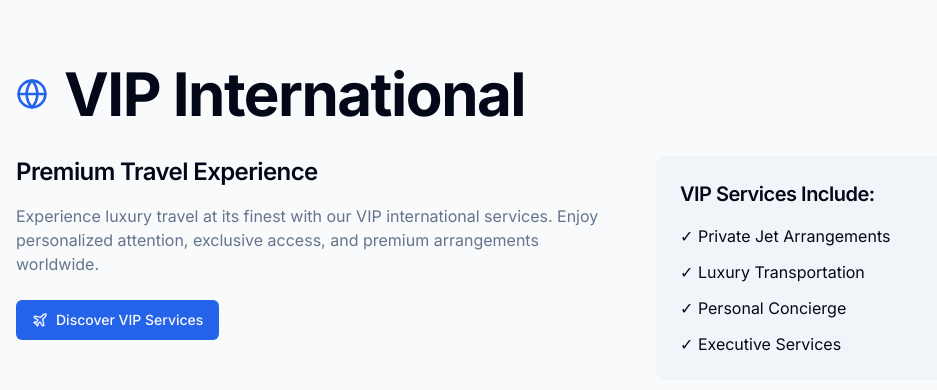
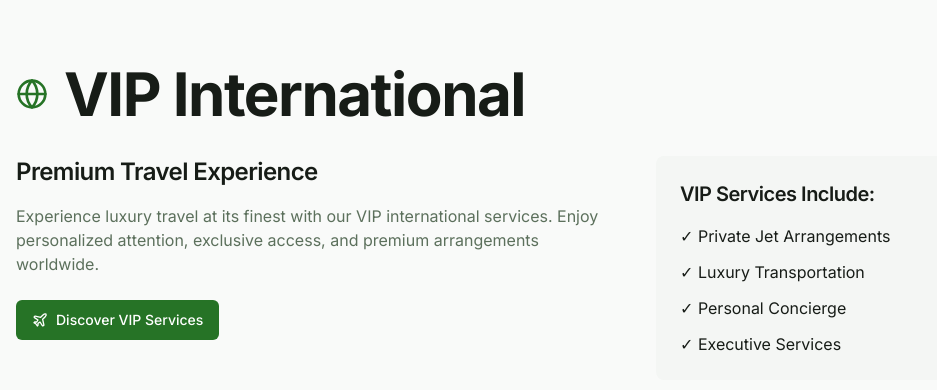
Before and after one commit to Majidkhoshk/friendly-site-design, a React (Vite) app: page /services/vip in a window 1280 px wide. Shown: the top 390 px of the page, without its empty margins (0-937 px from the left). Built offline with nearby package versions, Linux system fonts and the light colour scheme.

Commit message:
Refactor: Update color palette and agency name
Update the color palette to use a range from white to #333300.
Update the agency name to "Besouye Samyar Safar".

```diff
--- a/src/components/Footer.tsx
+++ b/src/components/Footer.tsx
@@ -1,4 +1,3 @@
-
 import React from 'react';
 import { Facebook, Twitter, Instagram, Linkedin, Github } from 'lucide-react';
 
@@ -12,10 +11,10 @@ const Footer = () => {
           {/* Company Info */}
           <div className="md:col-span-1">
             <div className="text-2xl font-bold mb-4 bg-clip-text text-transparent bg-gradient-to-r from-primary to-accent">
-              CompanyName
+              Besouye Samyar Safar
             </div>
             <p className="text-foreground/70 mb-4">
-              Creating beautiful digital experiences that drive growth and engagement.
+              Creating unforgettable travel experiences that inspire and delight.
             </p>
             <div className="flex space-x-4">
               <a href="#" className="text-foreground/60 hover:text-primary transition-colors">
@@ -75,10 +74,10 @@ const Footer = () => {
 
         <div className="border-t mt-12 pt-8 flex flex-col md:flex-row justify-between items-center">
           <p className="text-foreground/60 text-sm">
-            &copy; {currentYear} CompanyName. All rights reserved.
+            &copy; {currentYear} Besouye Samyar Safar. All rights reserved.
           </p>
           <p className="text-foreground/60 text-sm mt-4 md:mt-0">
-            Designed with ❤️ for exceptional experiences
+            Designed with ❤️ for exceptional travel experiences
           </p>
         </div>
       </div>
--- a/src/components/Header.tsx
+++ b/src/components/Header.tsx
@@ -27,7 +27,7 @@ const Header = () => {
           <div className="flex-shrink-0">
             <Link to="/" className="flex items-center">
               <span className="text-2xl font-bold bg-clip-text text-transparent bg-gradient-to-r from-primary to-accent">
-                TravelPro
+                Besouye Samyar Safar
               </span>
             </Link>
           </div>
--- a/src/components/Hero.tsx
+++ b/src/components/Hero.tsx
@@ -15,17 +15,18 @@ const Hero = () => {
           {/* Content */}
           <div className="w-full lg:w-1/2 text-center lg:text-left mb-12 lg:mb-0 animate-fade-in">
             <h1 className="mb-6">
-              Build beautiful <span className="text-gradient">experiences</span>
+              Explore <span className="text-gradient">Extraordinary</span> Journeys
             </h1>
             <p className="text-lg md:text-xl text-foreground/70 mb-8 max-w-2xl mx-auto lg:mx-0">
-              Create stunning user interfaces that captivate your audience and elevate your brand. Our solutions combine beautiful design with powerful functionality.
+              Discover personalized travel experiences that transform your adventures. Besouye Samyar Safar crafts
+              unforgettable journeys tailored to your dreams.
             </p>
             <div className="flex flex-col sm:flex-row gap-4 justify-center lg:justify-start">
               <Button size="lg" className="gap-2">
-                Get Started <ArrowRight size={16} />
+                Plan Your Trip <ArrowRight size={16} />
               </Button>
               <Button size="lg" variant="outline">
-                Learn More
+                Explore Services
               </Button>
             </div>
           </div>
--- a/tailwind.config.ts
+++ b/tailwind.config.ts
@@ -1,4 +1,3 @@
-
 import type { Config } from "tailwindcss";
 
 export default {
@@ -23,49 +22,31 @@ export default {
 				sans: ['Inter', 'ui-sans-serif', 'system-ui', 'sans-serif'],
 			},
 			colors: {
-				border: 'hsl(var(--border))',
-				input: 'hsl(var(--input))',
-				ring: 'hsl(var(--ring))',
-				background: 'hsl(var(--background))',
-				foreground: 'hsl(var(--foreground))',
+				border: 'hsl(120 20% 90%)',
+				input: 'hsl(120 20% 85%)',
+				ring: 'hsl(120 30% 50%)',
+				background: 'hsl(120 10% 98%)',
+				foreground: 'hsl(120 10% 10%)',
 				primary: {
-					DEFAULT: 'hsl(var(--primary))',
-					foreground: 'hsl(var(--primary-foreground))'
+					DEFAULT: 'hsl(120 50% 30%)',
+					foreground: 'hsl(0 0% 100%)'
 				},
 				secondary: {
-					DEFAULT: 'hsl(var(--secondary))',
-					foreground: 'hsl(var(--secondary-foreground))'
+					DEFAULT: 'hsl(120 20% 95%)',
+					foreground: 'hsl(120 10% 20%)'
+				},
+				muted: {
+					DEFAULT: 'hsl(120 10% 96%)',
+					foreground: 'hsl(120 10% 40%)'
+				},
+				accent: {
+					DEFAULT: 'hsl(120 30% 70%)',
+					foreground: 'hsl(120 10% 10%)'
 				},
 				destructive: {
-					DEFAULT: 'hsl(var(--destructive))',
-					foreground: 'hsl(var(--destructive-foreground))'
+					DEFAULT: 'hsl(0 84% 60%)',
+					foreground: 'hsl(0 0% 98%)'
 				},
-				muted: {
-					DEFAULT: 'hsl(var(--muted))',
-					foreground: 'hsl(var(--muted-foreground))'
-				},
-				accent: {
-					DEFAULT: 'hsl(var(--accent))',
-					foreground: 'hsl(var(--accent-foreground))'
-				},
-				popover: {
-					DEFAULT: 'hsl(var(--popover))',
-					foreground: 'hsl(var(--popover-foreground))'
-				},
-				card: {
-					DEFAULT: 'hsl(var(--card))',
-					foreground: 'hsl(var(--card-foreground))'
-				},
-				sidebar: {
-					DEFAULT: 'hsl(var(--sidebar-background))',
-					foreground: 'hsl(var(--sidebar-foreground))',
-					primary: 'hsl(var(--sidebar-primary))',
-					'primary-foreground': 'hsl(var(--sidebar-primary-foreground))',
-					accent: 'hsl(var(--sidebar-accent))',
-					'accent-foreground': 'hsl(var(--sidebar-accent-foreground))',
-					border: 'hsl(var(--sidebar-border))',
-					ring: 'hsl(var(--sidebar-ring))'
-				}
 			},
 			borderRadius: {
 				lg: 'var(--radius)',
```
